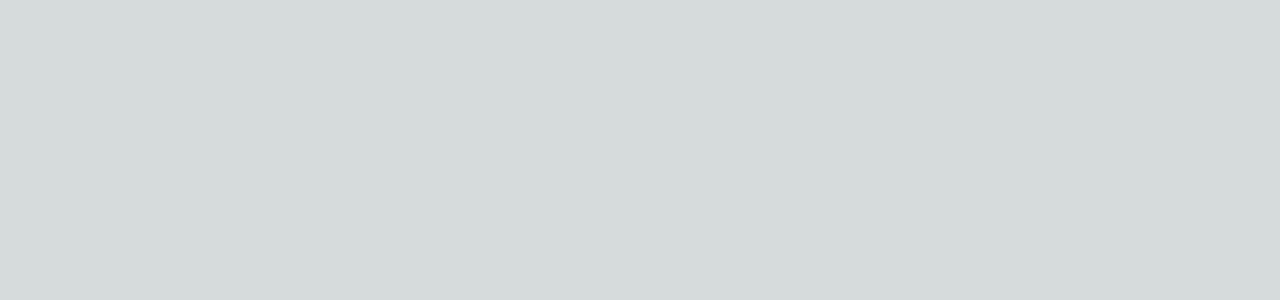
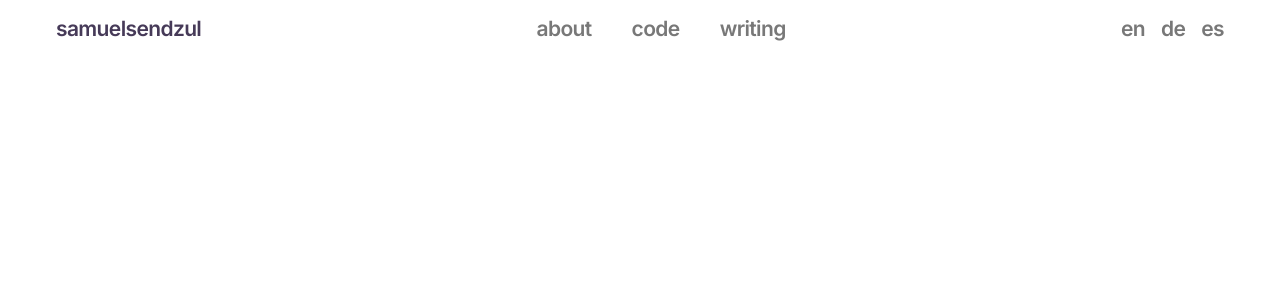
Before and after one commit to Samuel-Sendzul/samuel-sendzul, a Next.js app: page / in a window 1280 px wide. Shown: the top 300 px of the page. Built offline with nearby package versions, Linux system fonts and the light colour scheme.

Commit message:
feat(components): complete navbar

```diff
--- /dev/null
+++ b/src/components/NavBar.tsx
@@ -0,0 +1,21 @@
+import Link from "next/link";
+
+export default function NavBar() {
+  return (
+    <nav className="flex flex-row justify-between px-14 py-4 items-center">
+      <Link href="/" className="text-xl text-neutral-2 font-semi">
+        samuelsendzul
+      </Link>
+      <div className="flex flex-row gap-10 items-center text-xl text-neutral-1 font-semi">
+        <Link href="/about">about</Link>
+        <Link href="/code">code</Link>
+        <Link href="/writing">writing</Link>
+      </div>
+      <div className="flex flex-row gap-4 items-center text-xl text-neutral-1 font-semi">
+        <span>en</span>
+        <span>de</span>
+        <span>es</span>
+      </div>
+    </nav>
+  );
+}
--- a/src/pages/index.tsx
+++ b/src/pages/index.tsx
@@ -1,8 +1,13 @@
 import Image from "next/image";
 import { Inter } from "next/font/google";
+import NavBar from "@/components/NavBar";
 
 const inter = Inter({ subsets: ["latin"] });
 
 export default function Home() {
-  return <main className={`${inter.className}`}></main>;
+  return (
+    <main className={`${inter.className}`}>
+      <NavBar />
+    </main>
+  );
 }
--- a/src/styles/globals.css
+++ b/src/styles/globals.css
@@ -3,25 +3,7 @@
 @tailwind utilities;
 
 :root {
-  --foreground-rgb: 0, 0, 0;
+  --foreground-rgb: 255, 255, 255;
   --background-start-rgb: 214, 219, 220;
   --background-end-rgb: 255, 255, 255;
 }
-
-@media (prefers-color-scheme: dark) {
-  :root {
-    --foreground-rgb: 255, 255, 255;
-    --background-start-rgb: 0, 0, 0;
-    --background-end-rgb: 0, 0, 0;
-  }
-}
-
-body {
-  color: rgb(var(--foreground-rgb));
-  background: linear-gradient(
-      to bottom,
-      transparent,
-      rgb(var(--background-end-rgb))
-    )
-    rgb(var(--background-start-rgb));
-}
```
Also changed, not shown: 1 other file (tests, documents, lock files or other folders).
